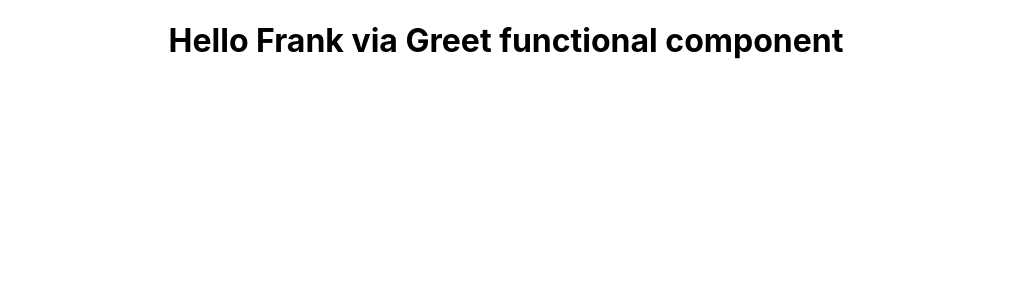
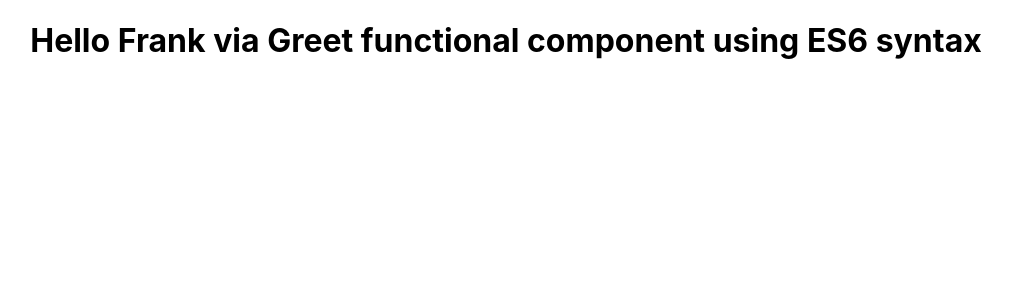
Before and after one commit to FrankMyatThu/OwnDevelopment, a React (Create React App) app in the folder ReactJS.HelloWorld/hello-world/: page / in a window 1280 px wide. Shown: the top 300 px of the page, without its empty margins (134-1146 px from the left). Built offline with nearby package versions, Linux system fonts and the light colour scheme.

Commit message:
Greet functional component using ES6 syntax

```diff
--- a/ReactJS.HelloWorld/hello-world/src/components/Greet.js
+++ b/ReactJS.HelloWorld/hello-world/src/components/Greet.js
@@ -1,7 +1,5 @@
 import React from 'react'
 
-function Greet(){
-    return <h1>Hello Frank via Greet functional component</h1>
-}
+const Greet = () => <h1>Hello Frank via Greet functional component using ES6 syntax</h1>
 
 export default Greet
```
